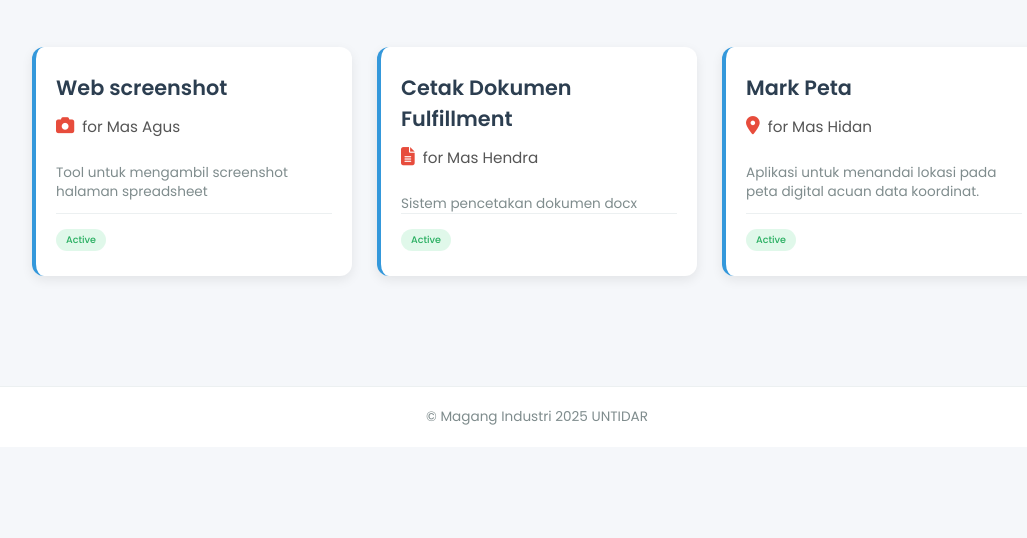
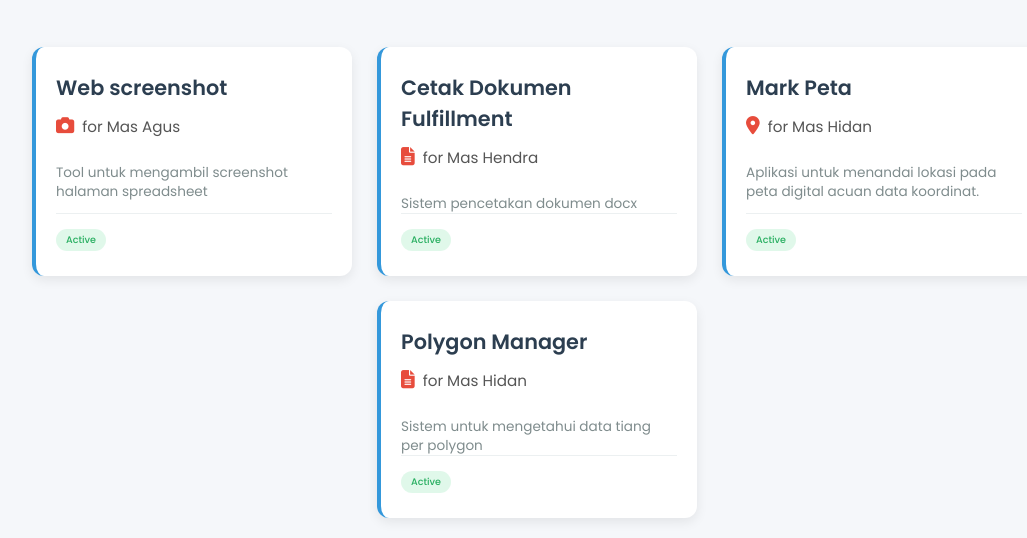
Before and after one commit to Ivanharry203/websitetelkomintern, a plain HTML site: page web_mark_kordinat/dashboard.html in a window 1280 px wide. Shown: the part 262-800 px from the top of the page, without its empty margins (103-1130 px from the left). Drawn offline with Linux system fonts and the light colour scheme.

Commit message:
Update dashboard.html

```diff
--- a/web_mark_kordinat/dashboard.html
+++ b/web_mark_kordinat/dashboard.html
@@ -223,6 +223,16 @@
           <span class="status active">Active</span>
         </div>
       </div>
+      <div class="card" onclick="window.location.href='https://ivanharry203.github.io/websiteivan/'">
+        <h2>Polygon Manager</h2>
+        <p><i class="fa-solid fa-file-lines"></i> for Mas Hidan</p>
+        <div class="card-description">
+          Sistem untuk mengetahui data tiang per polygon
+        </div>
+        <div class="card-footer">
+          <span class="status active">Active</span>
+        </div>
+      </div>
     </div>
   </main>
 
```
